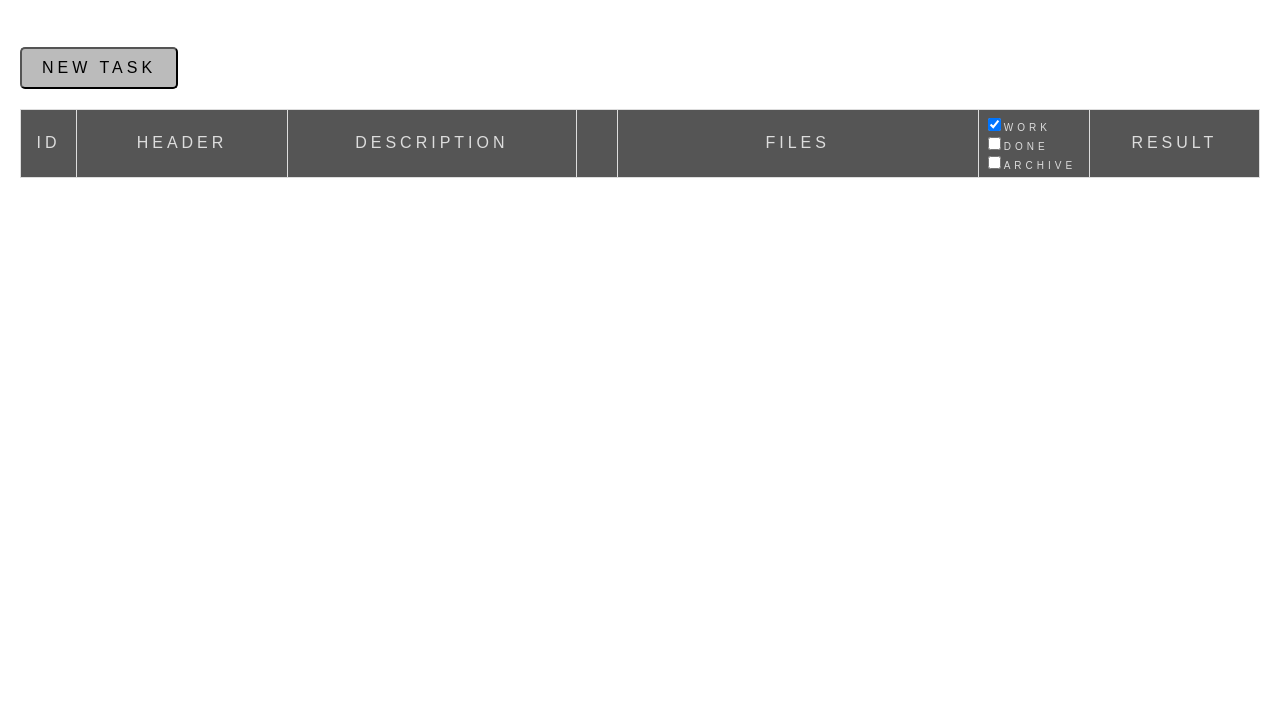
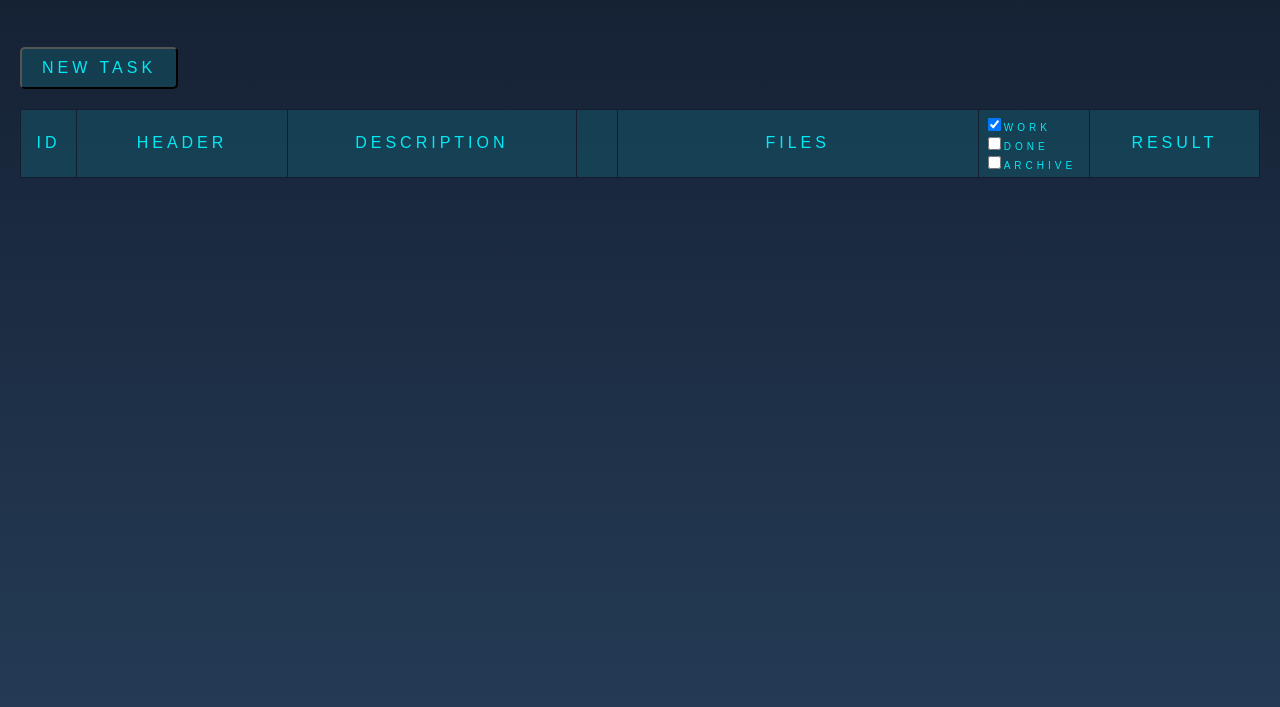
Before and after one commit to GraceSergo/todo, a website: page html/user.html in a window 1280 px wide. Shown: the part 93-800 px from the top of the page. Drawn offline with Linux system fonts and the light colour scheme.

Commit message:
Update styles.css black

```diff
--- a/html/styles.css
+++ b/html/styles.css
@@ -78,7 +78,7 @@ input {border-radius: 4px; background: #fff;}
 
 
 
-/*body {background: linear-gradient(#141e30, #243b55);color: #fff;}
+body {background: linear-gradient(#141e30, #243b55);color: #fff;}
 .button {color: #03e9f4;background: #03e9f420;}
 .button:hover {background: #03e9f499;color: #fff;}
 .drag-image {border: 1px dashed #fff;}
@@ -86,4 +86,4 @@ input {border-radius: 4px; background: #fff;}
 .drag-image span{color: #fff;}
 .newtask, .newuser, .commentbox {background:#141e30ee; box-shadow: 0 15px 25px rgba(0,0,0,.8);}
 #newtask .filedel a {color: #03e9f4;}
-.table th {background: #03e9f420;border: 1px solid #141e30; color: #03e9f4;}*/
+.table th {background: #03e9f420;border: 1px solid #141e30; color: #03e9f4;}
```
